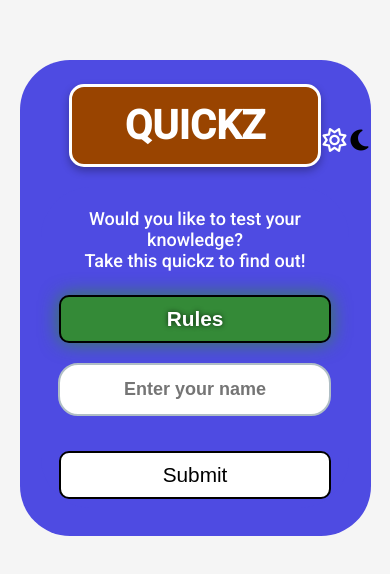
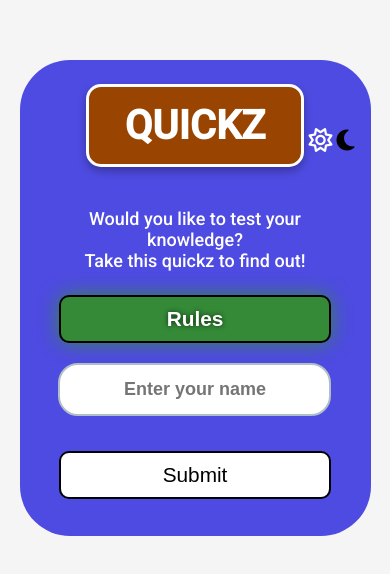
Before and after one commit to onur-CK/quiz-game, a plain HTML site: page index.html in a window 390 px wide. Shown: the part 124-698 px from the top of the page. Drawn offline with Linux system fonts and the light colour scheme.

Commit message:
toggle icon css
Add changes for toggle icon positioning.

```diff
--- a/assets/css/style.css
+++ b/assets/css/style.css
@@ -64,8 +64,10 @@ body.dark-mode #close-btn {
 }
 
 .theme-toggle {
-  margin-left: 420px;
+  margin-left: 450px;
   margin-top: 5px;
+  top: -60px;
+  position: relative;
 }
 
 .heading {
@@ -473,9 +475,12 @@ button:hover {
     right: 15px;
     cursor: pointer;
     margin: 1px;
-    right: 1px;
+    right: 15px;
   }
   .message-box {
+    max-width: 50%;
+  }
+  .game-title {
     max-width: 50%;
   }
 }
```
